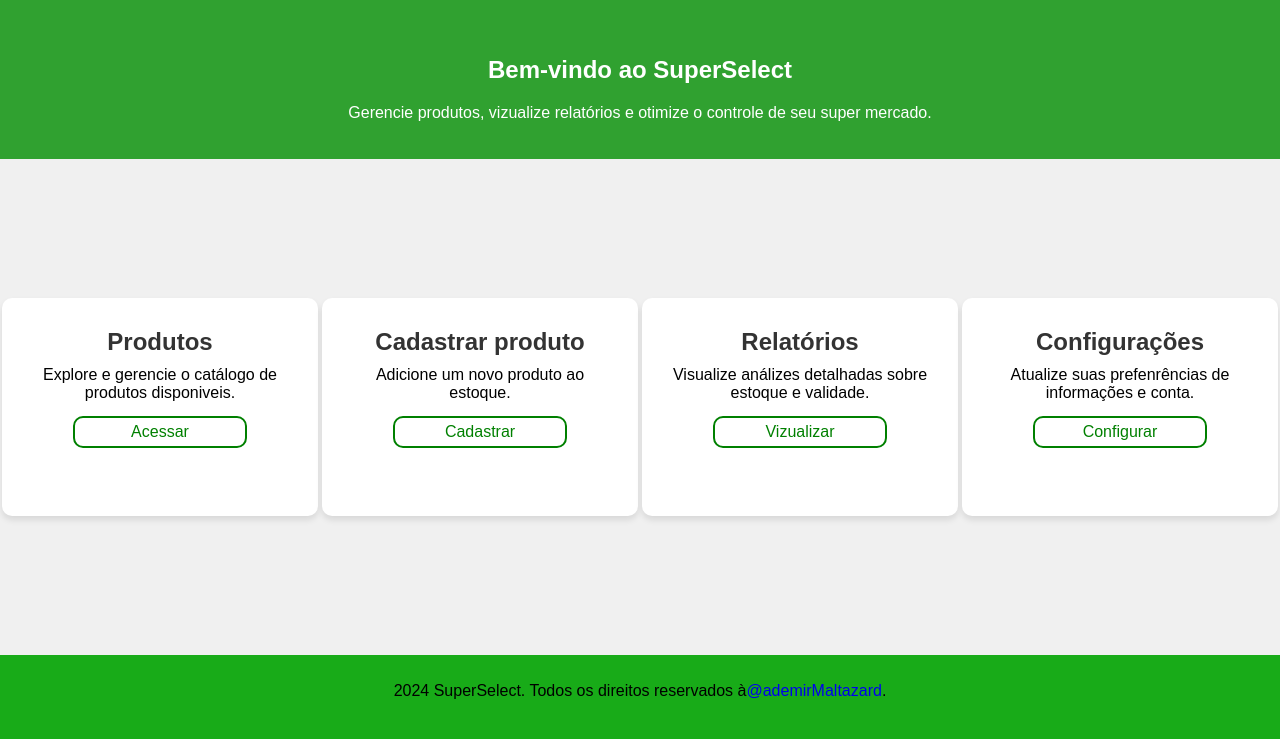
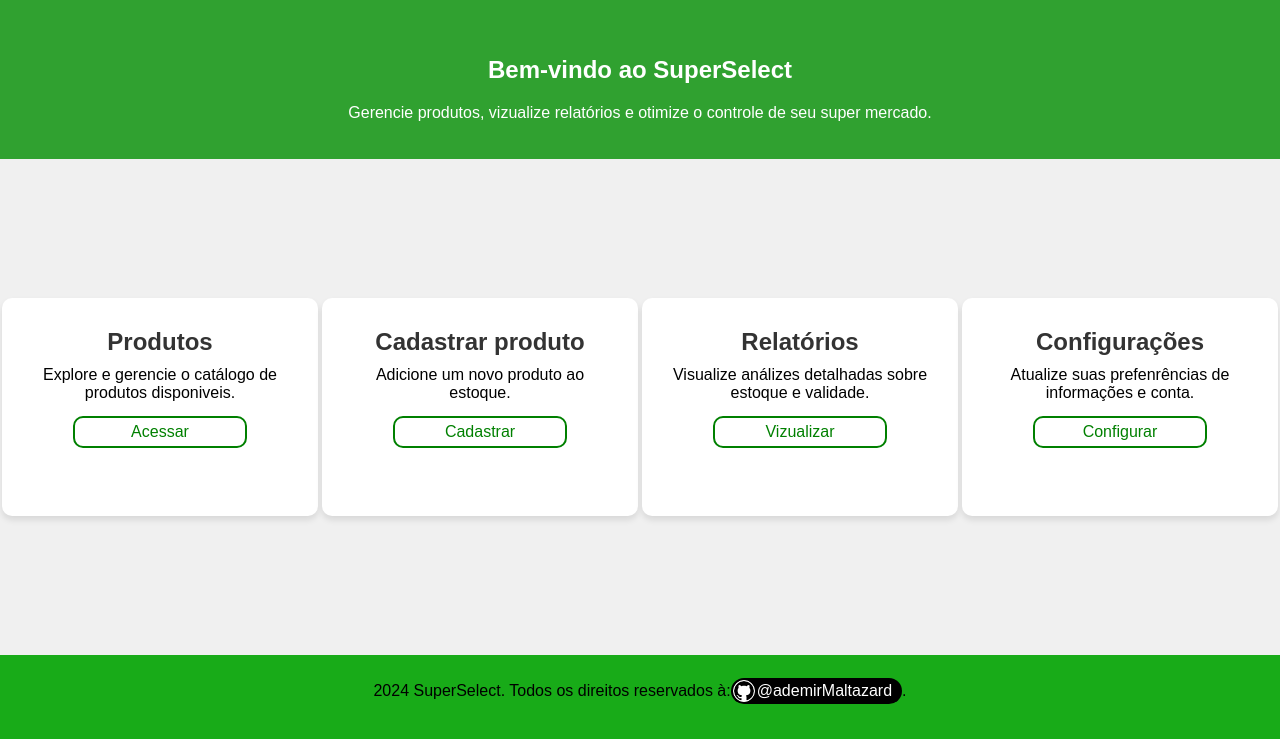
Before and after one commit to ademirMaltazard/Projeto-SuperSelect, a Flask app: page / in a window 1280 px wide. Shown: the part 61-800 px from the top of the page. Run offline with Flask 3, Linux system fonts and the light colour scheme.

Commit message:
ajustes no footer

```diff
--- a/templates/base/index.html
+++ b/templates/base/index.html
@@ -25,6 +25,9 @@
 {% endblock %}
 
 <footer>
-    2024 SuperSelect. Todos os direitos reservados à <a href="https://github.com/ademirMaltazard">@ademirMaltazard</a>.
+    2024 SuperSelect. Todos os direitos reservados à:
+        <a class="link-github" href="https://github.com/ademirMaltazard">
+            <img class="github-icon" src="{{ url_for('static', filename='imagens/github.svg') }}"> @ademirMaltazard
+        </a>.
 </footer>
 </body>
```
